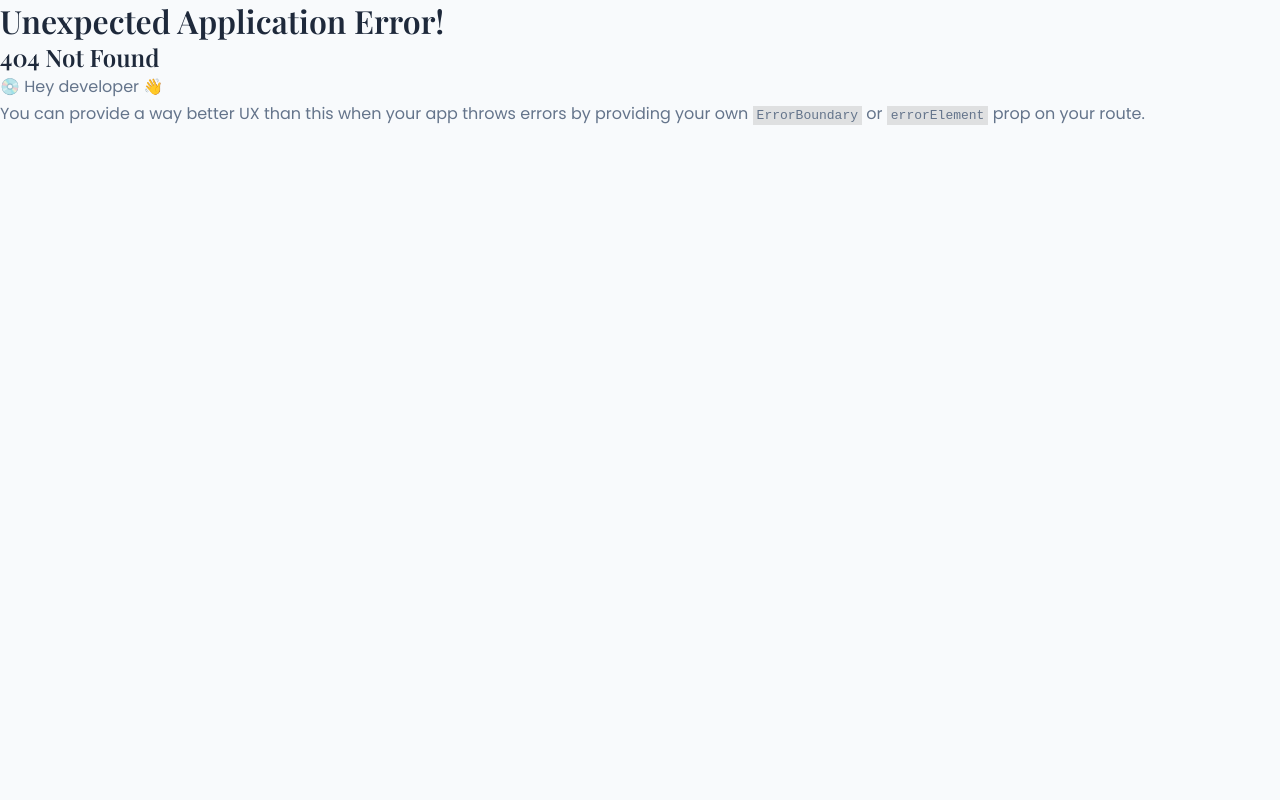
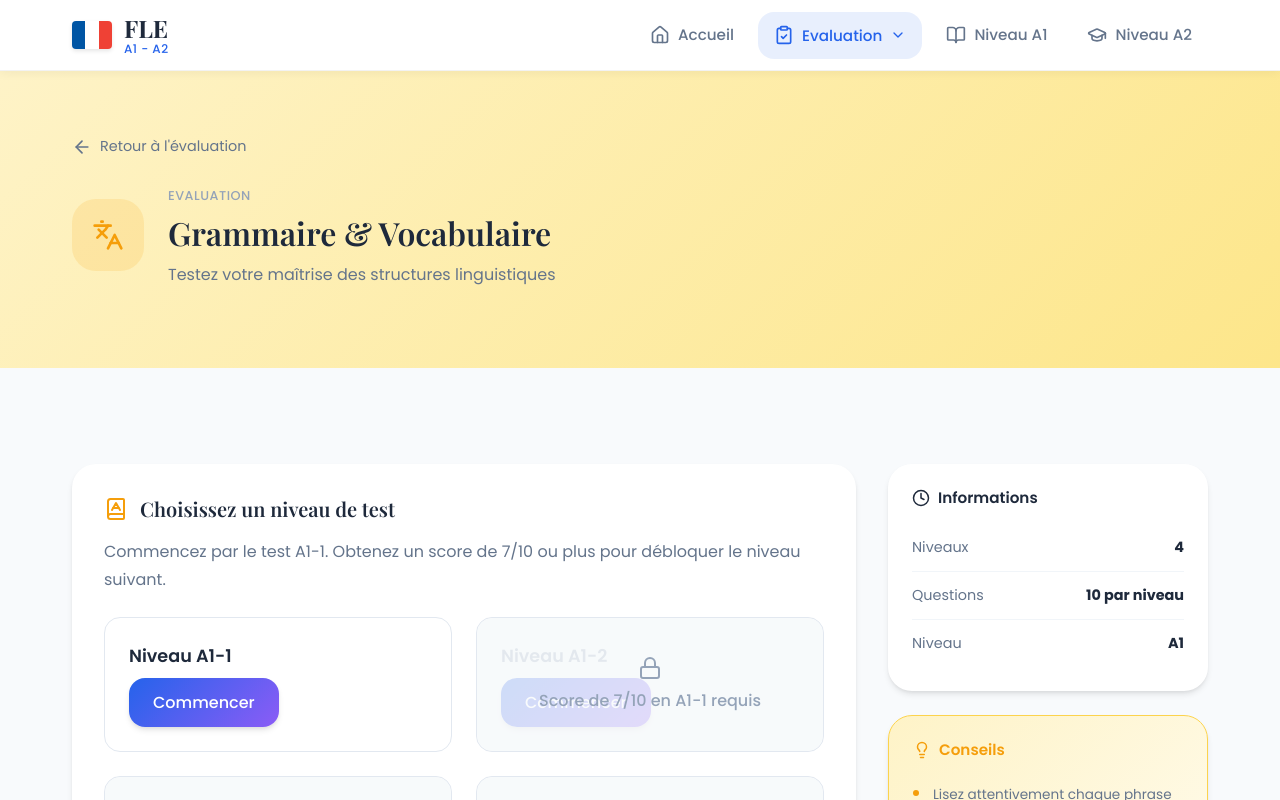
Before and after one commit to jalelchniti/fr-a1-a2, a React (Vite) app: page /fr-a1-a2/evaluation/language in a window 1280 px wide. Before the commit this address had no page. Shown: the top 800 px of the page. Built offline with nearby package versions, Linux system fonts and the light colour scheme.

Commit message:
Fix routing issue by adding basename to React Router configuration

```diff
--- a/src/main.tsx
+++ b/src/main.tsx
@@ -53,7 +53,9 @@ const router = createBrowserRouter([
       },
     ],
   },
-]);
+], {
+  basename: '/fr-a1-a2/'
+});
 
 createRoot(document.getElementById('root')!).render(
   <StrictMode>
```
